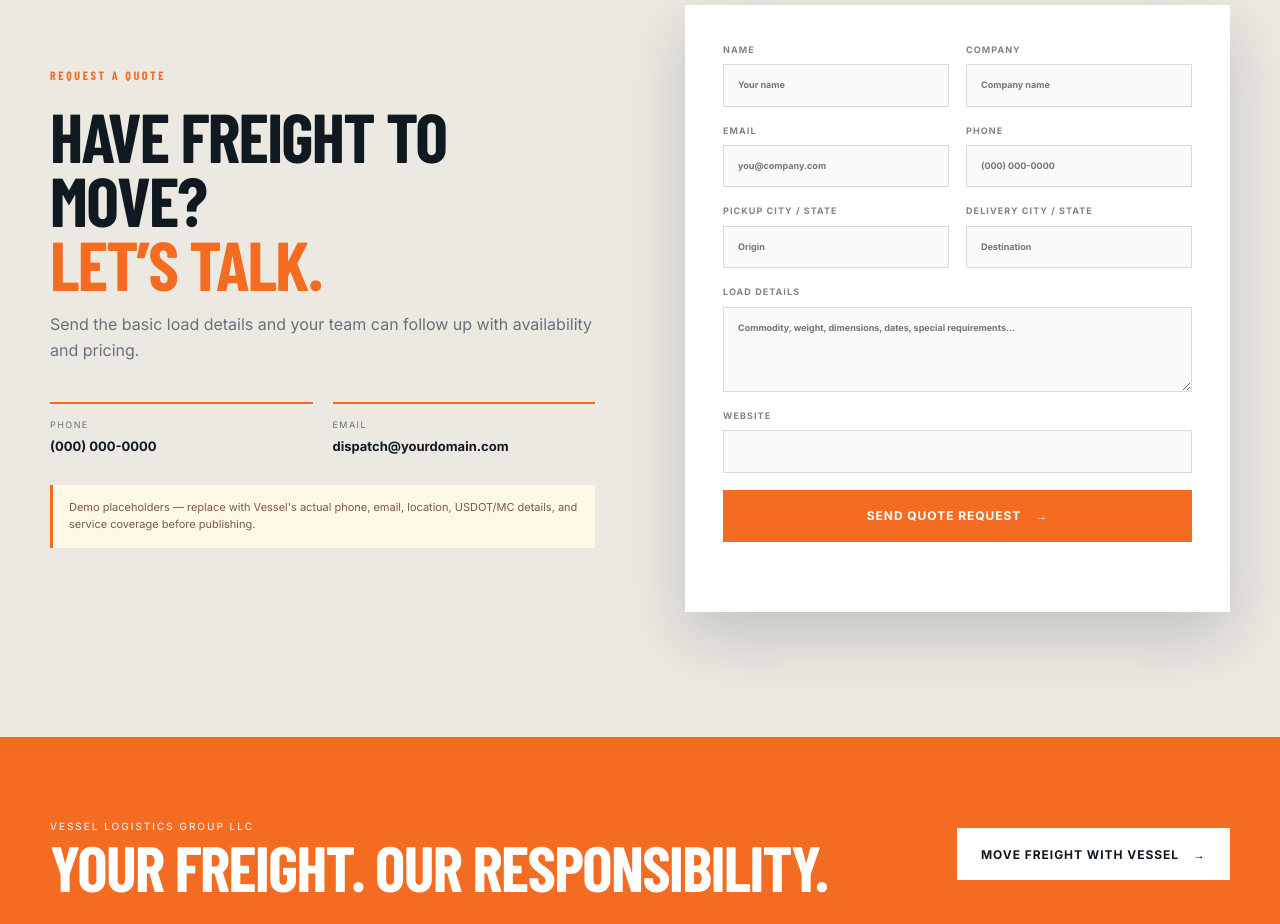
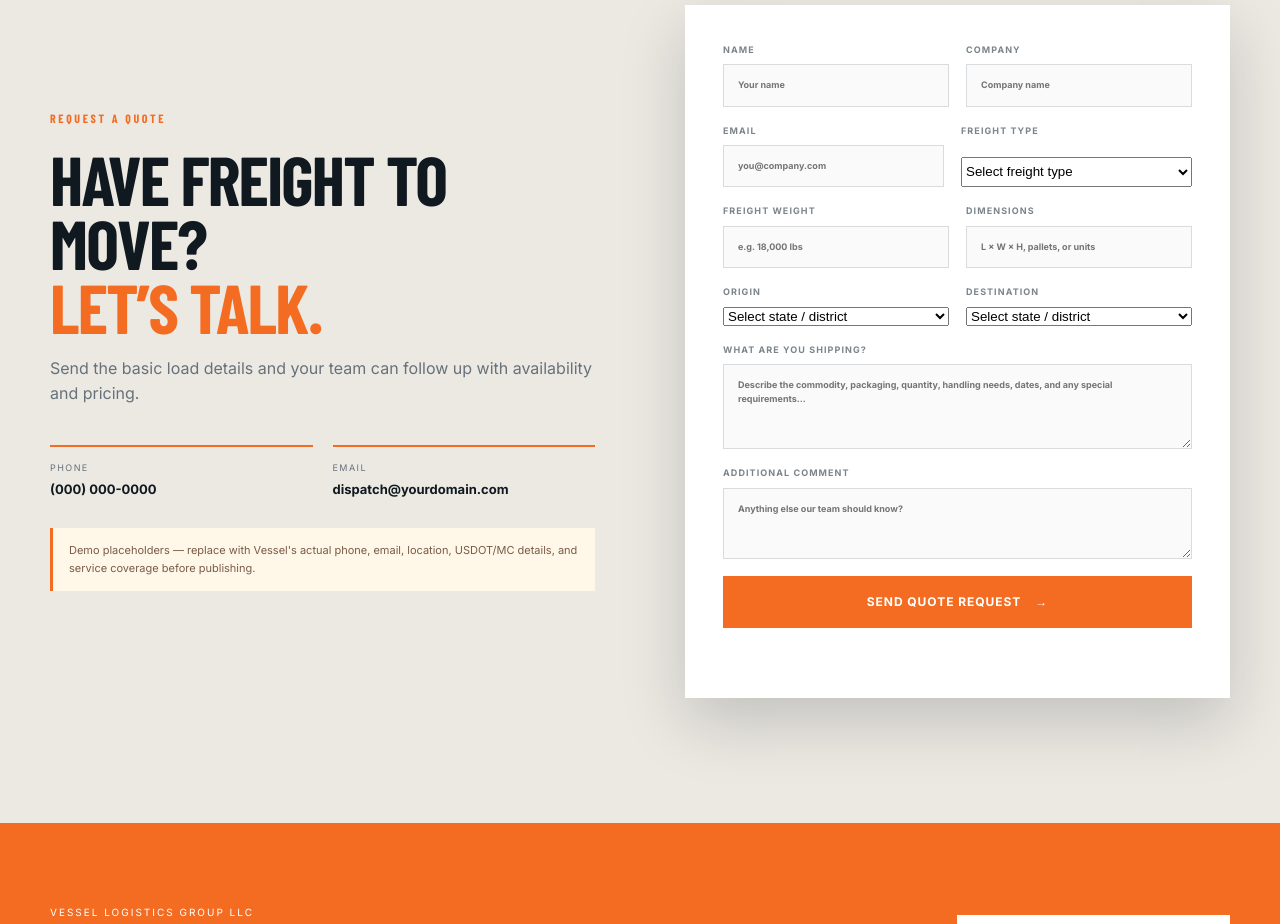
Before and after one commit to Bross54/vessel-logistics-group, a plain HTML site: page index.html in a window 1280 px wide. Shown: the part 4140-5064 px from the top of the page. Drawn offline with nearby package versions, Linux system fonts and the light colour scheme; a web font is replaced by a local one.

Commit message:
Expand freight quote form for US shipments

```diff
--- a/index.html
+++ b/index.html
@@ -186,18 +186,73 @@
         <form class="quote-form reveal" id="demo-form">
           <div class="field-row">
             <label>NAME<input type="text" name="name" placeholder="Your name" maxlength="120" autocomplete="name" required></label>
-            <label>COMPANY<input type="text" name="company" placeholder="Company name" maxlength="160" autocomplete="organization"></label>
+            <label>COMPANY<input type="text" name="company" placeholder="Company name" maxlength="160" autocomplete="organization" required></label>
           </div>
           <div class="field-row">
             <label>EMAIL<input type="email" name="email" placeholder="you@company.com" maxlength="254" autocomplete="email" required></label>
-            <label>PHONE<input type="tel" name="phone" placeholder="(000) 000-0000" maxlength="50" autocomplete="tel"></label>
+            <label>FREIGHT TYPE
+              <select name="freight_type" required>
+                <option value="">Select freight type</option>
+                <option>General Freight</option>
+                <option>Dry Goods</option>
+                <option>Machinery & Equipment</option>
+                <option>Auto Parts</option>
+                <option>Building Materials</option>
+                <option>Retail Goods</option>
+                <option>Food & Beverage (Non-Perishable)</option>
+                <option>Other</option>
+              </select>
+            </label>
           </div>
           <div class="field-row">
-            <label>PICKUP CITY / STATE<input type="text" name="pickup_city_state" placeholder="Origin" maxlength="180"></label>
-            <label>DELIVERY CITY / STATE<input type="text" name="delivery_city_state" placeholder="Destination" maxlength="180"></label>
+            <label>FREIGHT WEIGHT<input type="text" name="freight_weight" placeholder="e.g. 18,000 lbs" maxlength="120" required></label>
+            <label>DIMENSIONS<input type="text" name="freight_dimensions" placeholder="L × W × H, pallets, or units" maxlength="240" required></label>
           </div>
-          <label>LOAD DETAILS<textarea name="load_details" rows="4" maxlength="4000" placeholder="Commodity, weight, dimensions, dates, special requirements..."></textarea></label>
-          <label class="hp-field" aria-hidden="true">WEBSITE<input type="text" name="website" tabindex="-1" autocomplete="off"></label>
+          <div class="field-row">
+            <label>ORIGIN
+              <select name="pickup_city_state" required>
+                <option value="">Select state / district</option>
+                <option>Alabama</option><option>Alaska</option><option>Arizona</option><option>Arkansas</option>
+                <option>California</option><option>Colorado</option><option>Connecticut</option><option>Delaware</option>
+                <option>Florida</option><option>Georgia</option><option>Hawaii</option><option>Idaho</option>
+                <option>Illinois</option><option>Indiana</option><option>Iowa</option><option>Kansas</option>
+                <option>Kentucky</option><option>Louisiana</option><option>Maine</option><option>Maryland</option>
+                <option>Massachusetts</option><option>Michigan</option><option>Minnesota</option><option>Mississippi</option>
+                <option>Missouri</option><option>Montana</option><option>Nebraska</option><option>Nevada</option>
+                <option>New Hampshire</option><option>New Jersey</option><option>New Mexico</option><option>New York</option>
+                <option>North Carolina</option><option>North Dakota</option><option>Ohio</option><option>Oklahoma</option>
+                <option>Oregon</option><option>Pennsylvania</option><option>Rhode Island</option><option>South Carolina</option>
+                <option>South Dakota</option><option>Tennessee</option><option>Texas</option><option>Utah</option>
+                <option>Vermont</option><option>Virginia</option><option>Washington</option><option>Washington, D.C.</option>
+                <option>West Virginia</option><option>Wisconsin</option><option>Wyoming</option>
+              </select>
+            </label>
+            <label>DESTINATION
+              <select name="delivery_city_state" required>
+                <option value="">Select state / district</option>
+                <option>Alabama</option><option>Alaska</option><option>Arizona</option><option>Arkansas</option>
+                <option>California</option><option>Colorado</option><option>Connecticut</option><option>Delaware</option>
+                <option>Florida</option><option>Georgia</option><option>Hawaii</option><option>Idaho</option>
+                <option>Illinois</option><option>Indiana</option><option>Iowa</option><option>Kansas</option>
+                <option>Kentucky</option><option>Louisiana</option><option>Maine</option><option>Maryland</option>
+                <option>Massachusetts</option><option>Michigan</option><option>Minnesota</option><option>Mississippi</option>
+                <option>Missouri</option><option>Montana</option><option>Nebraska</option><option>Nevada</option>
+                <option>New Hampshire</option><option>New Jersey</option><option>New Mexico</option><option>New York</option>
+                <option>North Carolina</option><option>North Dakota</option><option>Ohio</option><option>Oklahoma</option>
+                <option>Oregon</option><option>Pennsylvania</option><option>Rhode Island</option><option>South Carolina</option>
+                <option>South Dakota</option><option>Tennessee</option><option>Texas</option><option>Utah</option>
+                <option>Vermont</option><option>Virginia</option><option>Washington</option><option>Washington, D.C.</option>
+                <option>West Virginia</option><option>Wisconsin</option><option>Wyoming</option>
+              </select>
+            </label>
+          </div>
+          <label>WHAT ARE YOU SHIPPING?
+            <textarea name="load_details" rows="4" maxlength="4000" placeholder="Describe the commodity, packaging, quantity, handling needs, dates, and any special requirements..." required></textarea>
+          </label>
+          <label>ADDITIONAL COMMENT
+            <textarea name="additional_comment" rows="3" maxlength="4000" placeholder="Anything else our team should know?"></textarea>
+          </label>
+          <input type="text" name="fax_number" tabindex="-1" autocomplete="off" hidden aria-hidden="true">
           <button class="btn submit-btn" type="submit">Send Quote Request <span>→</span></button>
           <p class="form-status" role="status"></p>
         </form>
```
